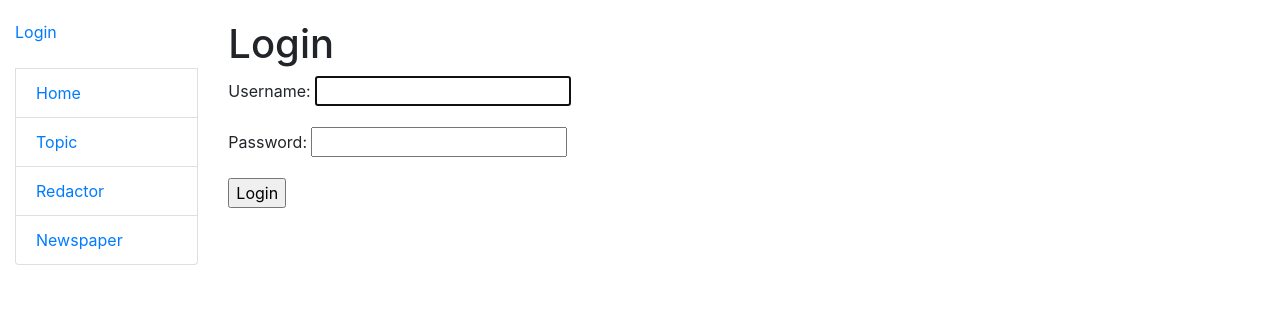
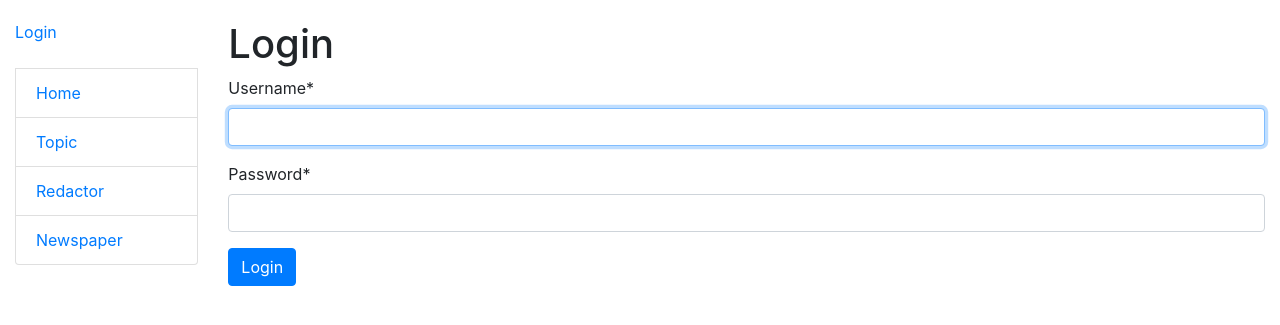
Before and after one commit to destr34/newspaper-agency, a Django app: page /accounts/login/ in a window 1280 px wide. Shown: the top 325 px of the page. Run offline with Django 4.2, Linux system fonts and the light colour scheme; some libraries are stand-ins or nearby versions.

Commit message:
Add crispy form to login.html

```diff
--- a/templates/registration/login.html
+++ b/templates/registration/login.html
@@ -1,4 +1,5 @@
 {% extends "base.html" %}
+{% load crispy_forms_filters %}
 
 {% block content %}
   <h1>Login</h1>
@@ -10,8 +11,8 @@
 {% endif %}
   <form method="post" action="{% url 'login' %}">
     {% csrf_token %}
-    {{ form.as_p }}
-    <input type="submit" value="Login">
+    {{ form|crispy }}
+    <input class="btn btn-primary" type="submit" value="Login">
     <input type="hidden" name="next" value="{{ next }}" />
   </form>
 {% endblock %}
```
